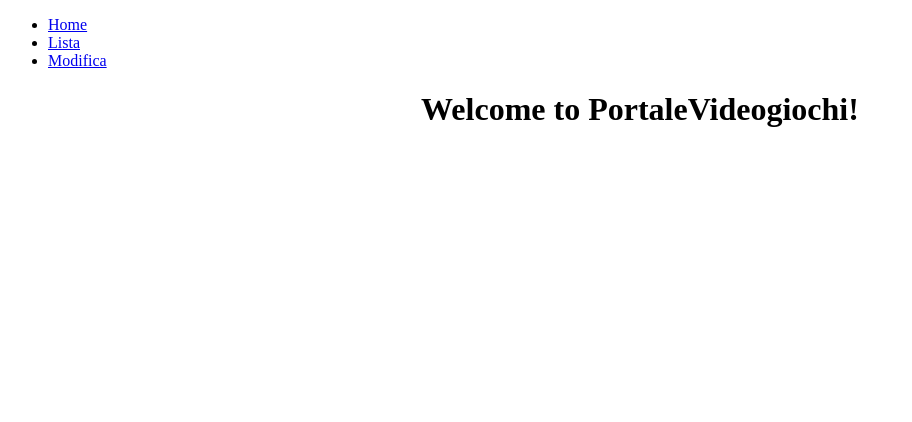
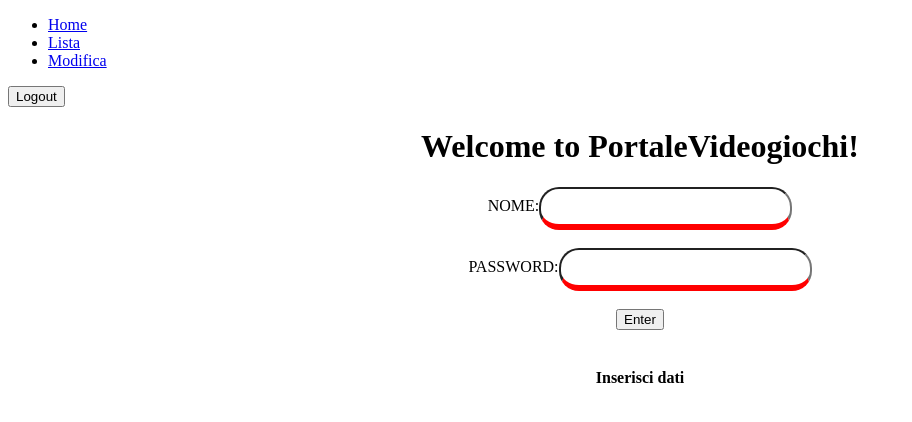
Before and after one commit to Cris2195/PortaleVideogiochi, an Angular app: page /login in a window 1280 px wide. Before the commit this address led to /. Shown: the top 422 px of the page, without its empty margins (0-912 px from the left). Built offline with nearby package versions, Linux system fonts and the light colour scheme.

Commit message:
es2 finished

```diff
--- a/src/app/app.component.html
+++ b/src/app/app.component.html
@@ -7,4 +7,6 @@
     <router-outlet>
 
     </router-outlet>
+
+
 </div>
--- a/src/app/app.module.ts
+++ b/src/app/app.module.ts
@@ -10,6 +10,7 @@ import { HomeComponent } from './home/home.component';
 import { EditGameComponent } from './edit-game/edit-game.component';
 import { AppRoutingModule } from './app-routing.module';
 import { LoginComponent } from './login/login.component';
+import { AuthGuard } from './authGuard';
 
 @NgModule({
   declarations: [
@@ -18,7 +19,7 @@ import { LoginComponent } from './login/login.component';
     GameListComponent,
     HomeComponent,
     EditGameComponent,
-    LoginComponent,
+    LoginComponent
 
   ],
   imports: [
@@ -26,7 +27,7 @@ import { LoginComponent } from './login/login.component';
     FormsModule,
     AppRoutingModule
   ],
-  providers: [GameListService],
+  providers: [GameListService,  AuthGuard],
   bootstrap: [AppComponent]
 })
 export class AppModule { }
--- /dev/null
+++ b/src/app/authGuard.ts
@@ -0,0 +1,26 @@
+import { Injectable } from '@angular/core';
+import { CanActivate, CanActivateChild, UrlTree, RouterStateSnapshot, ActivatedRouteSnapshot, Router } from '@angular/router';
+import { Observable } from 'rxjs';
+
+
+
+@Injectable()
+export class AuthGuard implements CanActivate, CanActivateChild {
+    canActivateChild(childRoute: ActivatedRouteSnapshot, state: RouterStateSnapshot): boolean | UrlTree | Observable<boolean | UrlTree> | Promise<boolean | UrlTree> {
+        return !!sessionStorage.getItem('user');
+    }
+    constructor(private router: Router) { }
+    canActivate() {
+
+        if (!!sessionStorage.getItem('user')) {
+            this.router.navigate(['/portale/home']);
+            return false
+        } else {
+            return true;
+        }
+
+
+
+    }
+
+}
--- a/src/app/home/home.component.html
+++ b/src/app/home/home.component.html
@@ -1,8 +1,11 @@
 <div>
 
-    <h5>
-        SpazioGames</h5>
-    <p>Acquista i tuoi giochi qui</p>
+    <h3>
+        SpazioGames</h3>
+
+    <h5>Benvenuto {{nome}}</h5>
+
+    <p>Acquista i tuoi giochi qui </p>
 
 
 </div>
--- a/src/app/home/home.component.scss
+++ b/src/app/home/home.component.scss
@@ -1,5 +1,12 @@
-h5 {
+h3 {
     font-weight: bold;
     font-family: Georgia, 'Times New Roman', Times, sans-serif;
     color: royalblue;
 }
+
+h5 {
+    font-size: 19px;
+    font-weight: normal;
+    font-family: 'Trebuchet MS', 'Lucida Sans Unicode', 'Lucida Grande', 'Lucida Sans', Arial, sans-serif;
+    color: orangered;
+}
--- a/src/app/home/home.component.ts
+++ b/src/app/home/home.component.ts
@@ -8,8 +8,11 @@ import { Component, OnInit } from '@angular/core';
 export class HomeComponent implements OnInit {
 
   constructor() { }
+   nome : string;
+  ngOnInit() {
+    if(sessionStorage.length>0)
+    this.nome = sessionStorage.getItem('user');
 
-  ngOnInit() {
   }
 
 }
--- a/src/app/login/login.component.html
+++ b/src/app/login/login.component.html
@@ -1,5 +1,10 @@
 <div>
-    <span>NOME:</span><input [(ngModel)]="nome"><br><br>
+    <span>NOME:</span><input [(ngModel)]="nome" type="text"><br><br>
     <span>PASSWORD:</span><input [(ngModel)]="pass" type="password"><br><br>
     <button (click)="goToOtherPage()">Enter</button>
+    <br><br>
+
+    <div *ngIf="!nome && !pass">
+        <span><h4>Inserisci dati</h4> </span>
+    </div>
 </div>
--- a/src/app/login/login.component.scss
+++ b/src/app/login/login.component.scss
@@ -0,0 +1,26 @@
+input[type=text],
+input[type=password] {
+    width: 253px;
+    height: auto;
+    background-color: white;
+    color: black;
+    padding: 10px;
+    text-align: left;
+    box-sizing: border-box;
+    -webkit-transition: width 0.4s ease-in-out;
+    transition: width 0.4s ease-in-out;
+    -moz-border-radius: 20px;
+    -webkit-border-radius: 20px;
+    border-radius: 20px;
+    border-bottom: 6px solid red;
+}
+
+input[type=text]:focus,
+input[type=password]:focus {
+    width: 320px;
+    background-image: linear-gradient(#93cee4, #009688);
+}
+
+h4 {
+    font-size: bold;
+}
--- a/src/app/login/login.component.ts
+++ b/src/app/login/login.component.ts
@@ -1,6 +1,6 @@
 import { Component, OnInit } from '@angular/core';
 import{Router} from '@angular/router';
-import { checkAndUpdateBinding } from '@angular/core/src/view/util';
+
 @Component({
   selector: 'app-login',
   templateUrl: './login.component.html',
@@ -19,11 +19,15 @@ export class LoginComponent implements OnInit {
 
 
 
-  goToOtherPage(){
+  goToOtherPage() :void  {
     if(this.nome.length >= 2 && this.pass.length >=7){
-      this.router.navigate(['/home']);
+      this.router.navigate(['/portale/home']);
       sessionStorage.setItem('user', this.nome);
+
+
     }
+
+
 
   }
 
--- a/src/app/menu/menu.component.html
+++ b/src/app/menu/menu.component.html
@@ -2,3 +2,4 @@
     <li *ngFor="let item of menuItems"><a [routerLink]="[item.endpoint]" routerLinkActive="router-link-active">{{item.description}}</a>
     </li>
 </ul>
+<div><button (click)="logout()">Logout</button></div>
--- a/src/app/menu/menu.component.ts
+++ b/src/app/menu/menu.component.ts
@@ -1,6 +1,7 @@
 import { Component, OnInit, Output, EventEmitter } from '@angular/core';
 import { MenuItems } from '../Items/MenuItems';
 import { HeaderService } from '../header.service';
+import { Router } from '@angular/router';
 
 
 
@@ -11,11 +12,12 @@ import { HeaderService } from '../header.service';
 })
 export class MenuComponent implements OnInit {
   menuItems: MenuItems[] = [
-    new MenuItems(1, 'Home', true , '/home'),
-    new MenuItems(2, 'Lista',false, '/game-list'),
-    new MenuItems(3, 'Modifica',false ,'/edit')
+    new MenuItems(1, 'Home', true , '/portale/home'),
+    new MenuItems(2, 'Lista',false, '/portale/game-list'),
+    new MenuItems(3, 'Modifica',false ,'/portale/edit'),
+
   ]
-  constructor(private headerService: HeaderService
+  constructor(private headerService: HeaderService , private router:Router
   ) { }
 
 
@@ -29,6 +31,11 @@ export class MenuComponent implements OnInit {
     }
     this.showSectionEvent.emit(id);
   }
+  logout(){
+    sessionStorage.clear();
+    this.router.navigate(['/login']);
+
+  }
 
 
 }
```
Also changed, not shown: src/app/app-routing.module.ts (+18 -6 lines).
